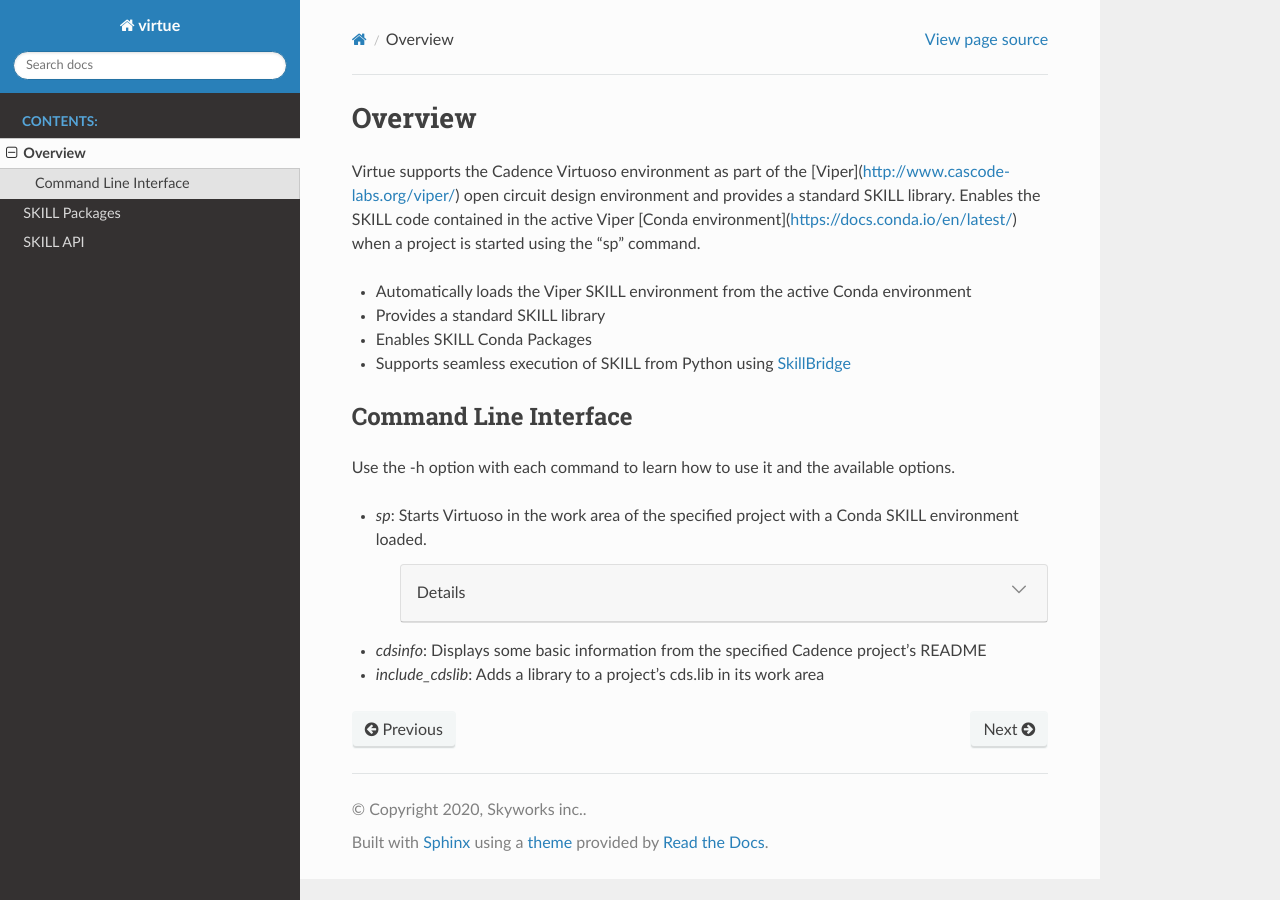
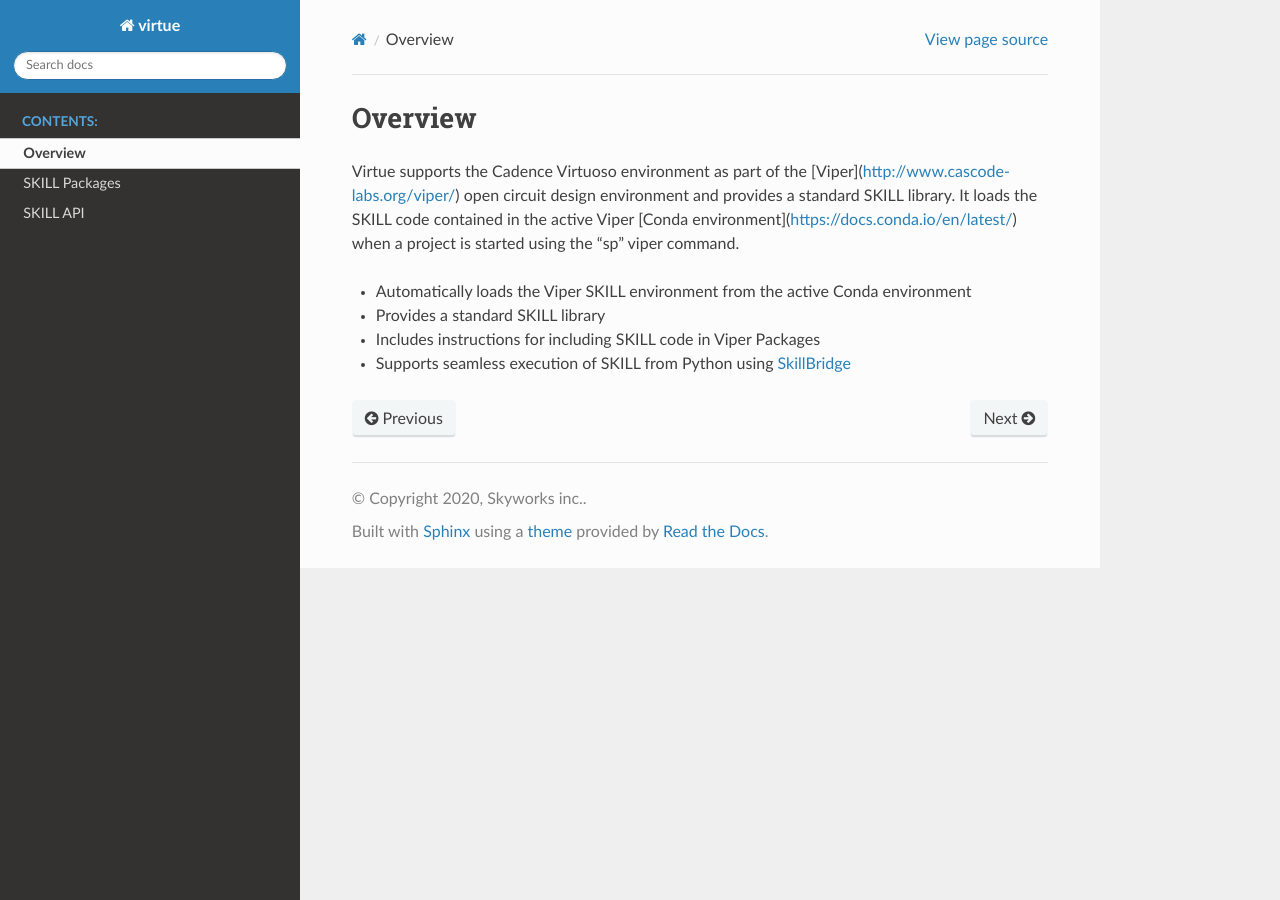
Before and after one commit to cascode-labs/virtue, a Sphinx documentation site: the page built from docs/Sphinx/source/overview.rst, in a window 1280 px wide. Built offline with Sphinx 7.4.7 and the Read the Docs theme 2.0.0, drawn with Linux system fonts in a browser that asks for light colours; the version number could not be read and is left out.

Commit message:
updated overviiew docs

```diff
--- a/docs/Sphinx/source/overview.rst
+++ b/docs/Sphinx/source/overview.rst
@@ -2,45 +2,12 @@ Overview
 ========
 Virtue supports the Cadence Virtuoso environment as part of the
 [Viper](http://www.cascode-labs.org/viper/) open circuit design environment
-and provides a standard SKILL library. Enables the SKILL code contained in
+and provides a standard SKILL library. It loads the SKILL code contained in
 the active Viper [Conda environment](https://docs.conda.io/en/latest/) when
-a project is started using the "sp" command.
+a project is started using the "sp" viper command.
 
 * Automatically loads the Viper SKILL environment from the active Conda environment
 * Provides a standard SKILL library
-* Enables SKILL Conda Packages
+* Includes instructions for including SKILL code in Viper Packages
 * Supports seamless execution of SKILL from Python using
   `SkillBridge <https://unihd-cag.github.io/skillbridge/>`_
-
-Command Line Interface
-----------------------
-Use the -h option with each command to learn how to use it and the available options.
-
-* *sp*: Starts Virtuoso in the work area of the specified project with a Conda
-  SKILL environment loaded.
-
-    .. dropdown:: Details
-
-      Start Project (sp)
-        sp [Options] [prj_name]
-           Starts a cadence project in a Conda environment
-        Example:
-           sp sky58270_mk5872ASM_CR
-        Options:
-           -c, --code: Starts vs code in the project's code workspace
-		        instead of running virtuoso
-           -d, --dev: Development mode which sets the IDS_DEV_ROOT
-              variable to /prj/crdc_dev/${USER} This is then used by each
-              project's activate script to run from there
-           -h, --help:	Display this help message
-           --no: Don't load any SKILL code from any conda environments,
-              just start the project
-           -n, --name: Uses the conda environment specified by the name given
-              If both -n and -p are specified then -p is used
-           -p, --prefix: Uses the conda environment specified by the prefix given
-              If both -c and -p are specified then -p is used
-
-* *cdsinfo*: Displays some basic information from the specified Cadence
-  project's README
-
-* *include_cdslib*: Adds a library to a project's cds.lib in its work area
```
